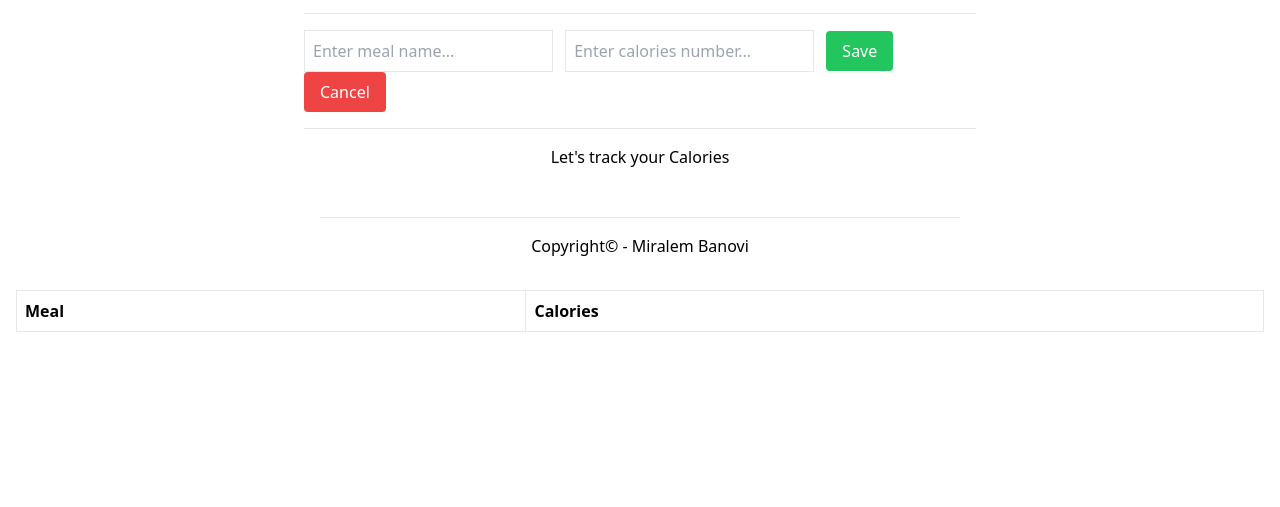
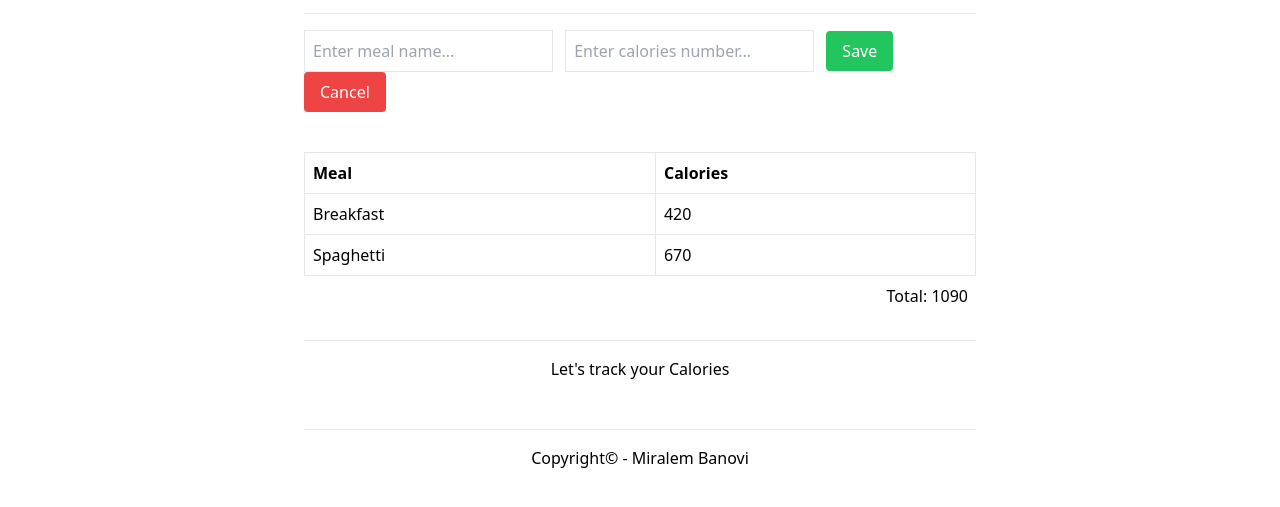
Before and after one commit to Miralem-Ba/Modul_323_Calories_Counter, a plain HTML site: page src/calories_counter.html in a window 1280 px wide. Shown: the part 55-562 px from the top of the page. Drawn offline with nearby package versions, Linux system fonts and the light colour scheme.

Commit message:
I have added breakfast, spaghetti and total calorie consumption to the table.

```diff
--- a/src/calories_counter.html
+++ b/src/calories_counter.html
@@ -5,6 +5,7 @@
     <meta name="viewport" content="width=device-width, initial-scale=1.0" />
     <title>Modul 323 - Calories Counter </title>
     <script src="https://cdn.tailwindcss.com"></script>
+  </head>
 
   <body class="h-screen w-screen">
     <header class="p-4">
@@ -13,17 +14,38 @@
         <span class="font-mono font-bold">Modul 323 - Calories Counter</span>
       </div>
 
-        <table class="w-full text-left border-collapse">
-          <tr>
-            <th class="border p-2">Meal</th>
-            <th class="border p-2">Calories</th>
-          </tr>
       <div class="max-w-2xl mx-auto py-4">
         <div class="mb-4">
           <input class="border p-2 mr-2" type="text" placeholder="Enter meal name..." />
           <input class="border p-2 mr-2" type="number" placeholder="Enter calories number..." />
           <button class="bg-green-500 text-white py-2 px-4 rounded">Save</button>
           <button class="bg-red-500 text-white py-2 px-4 rounded">Cancel</button>
+        </div>
+
+        <table class="w-full text-left border-collapse">
+            <tr>
+              <th class="border p-2">Meal</th>
+              <th class="border p-2">Calories</th>
+            </tr>
+            <tr>
+              <td class="border p-2">Breakfast</td>
+              <td class="border p-2">420</td>
+                <button class="text-red-500 hover:text-red-700">
+                </button>
+              </td>
+            </tr>
+            <tr>
+              <td class="border p-2">Spaghetti</td>
+              <td class="border p-2">670</td>
+                <button class="text-red-500 hover:text-red-700">
+                </button>
+              </td>
+            </tr>
+          </table>
+
+          <div class="text-right pr-2 mt-2">
+            <p>Total: 1090</p>
+          </div>
         </div>
 
     </header>
@@ -34,6 +56,6 @@
     <footer class="p-4">
       <div class="max-w-2xl m-auto text-center border-t-gray-200 border-t pt-4">Copyright© - Miralem Banovi</div>
     </footer>
-    <script src="index.js"></script>
+    <script src="bundle.js"></script>
   </body>
 </html>
```
Lines whose indentation alone changed are shown as unchanged.
